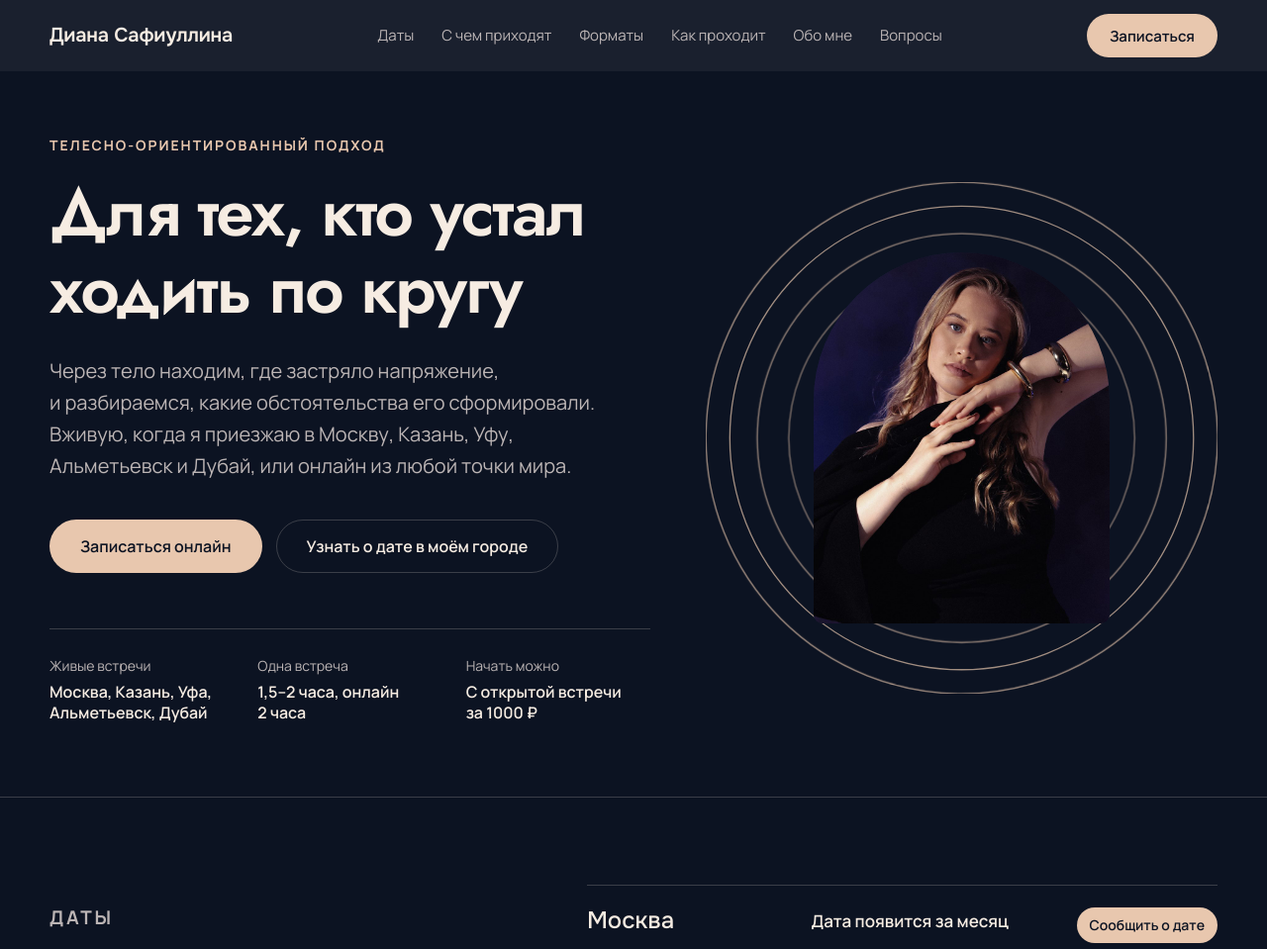
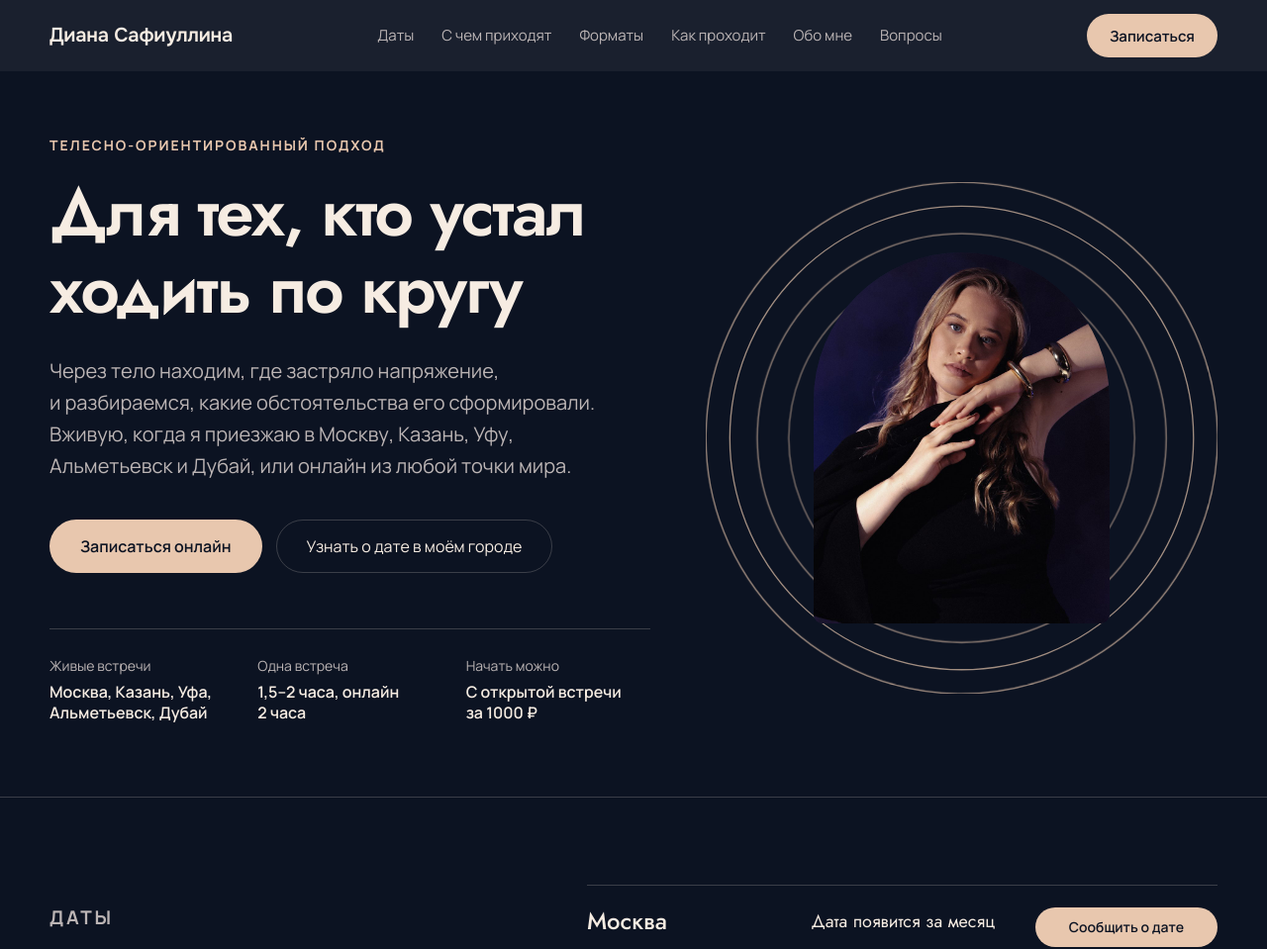
Before and after one commit to valeri-bel/prototipy, a plain HTML site: page diana-safiullina/index.html in a window 1280 px wide. Shown: the top 959 px of the page at 99% size. Drawn offline with Linux system fonts and the light colour scheme.

Commit message:
Прототип diana-safiullina: тонкая кнопка, Jost в блоке дат, кнопки одной ширины, новое фото в записи
Co-Authored-By: Claude Opus 5.5 <noreply@anthropic.com>

```diff
--- a/diana-safiullina/css/style.css
+++ b/diana-safiullina/css/style.css
@@ -295,3 +295,11 @@ details p { padding: 0 0 24px; color: var(--muted); max-width: 640px; }
 
 /* Большие заголовки: Jost (Google Fonts, лицензия OFL) */
 h1, h2, .format--lead h3 { font-family: var(--display); font-weight: 600; letter-spacing: -.01em; }
+
+/* Тонкая вторая кнопка на первом экране, как текст под заголовком */
+.hero .btn--ghost { font-weight: 400; }
+/* Блок дат: города и даты — Jost, кнопки одной ширины */
+.slot__city { font: 500 24px/1.1 var(--display); letter-spacing: 0; }
+.slot__date { font-family: var(--display); font-weight: 400; font-size: 18px; }
+.slot__state { width: 11.5rem; text-align: center; padding: 9px 13px; }
+@media (max-width: 680px) { .slot__state { width: 10.5rem; } }
--- a/diana-safiullina/index.html
+++ b/diana-safiullina/index.html
@@ -8,7 +8,7 @@
 <meta name="description" content="Прототип сайта Дианы Сафиуллиной: телесно-ориентированный подход, встречи вживую в Москве, Казани, Уфе, Альметьевске и Дубае и онлайн.">
 <link rel="preconnect" href="https://fonts.googleapis.com">
 <link rel="preconnect" href="https://fonts.gstatic.com" crossorigin>
-<link href="https://fonts.googleapis.com/css2?family=Jost:wght@500;600&family=Onest:wght@400;500;600&family=Manrope:wght@400;500;600;700&display=swap" rel="stylesheet">
+<link href="https://fonts.googleapis.com/css2?family=Jost:wght@400;500;600&family=Onest:wght@400;500;600&family=Manrope:wght@400;500;600;700&display=swap" rel="stylesheet">
 <link rel="stylesheet" href="css/style.css">
 </head>
 <body>
@@ -384,7 +384,7 @@
         <a href="https://t.me/doyana_s" target="_blank" rel="noopener"><span>Telegram</span>@doyana_s</a>
         <a href="tel:+79655956890"><span>Телефон</span>+7&nbsp;965&nbsp;595&nbsp;68&nbsp;90</a>
       </div>
-      <img class="book__img" src="img/moon.jpg" alt="" width="900" height="1350" loading="lazy">
+      <img class="book__img" src="img/book.jpg" alt="" width="900" height="1350" loading="lazy">
     </div>
     <div>
       <form class="lead" id="lead">
```
Also changed, not shown: diana-safiullina/img/book.jpg (added), diana-safiullina/img/moon.jpg (deleted).
